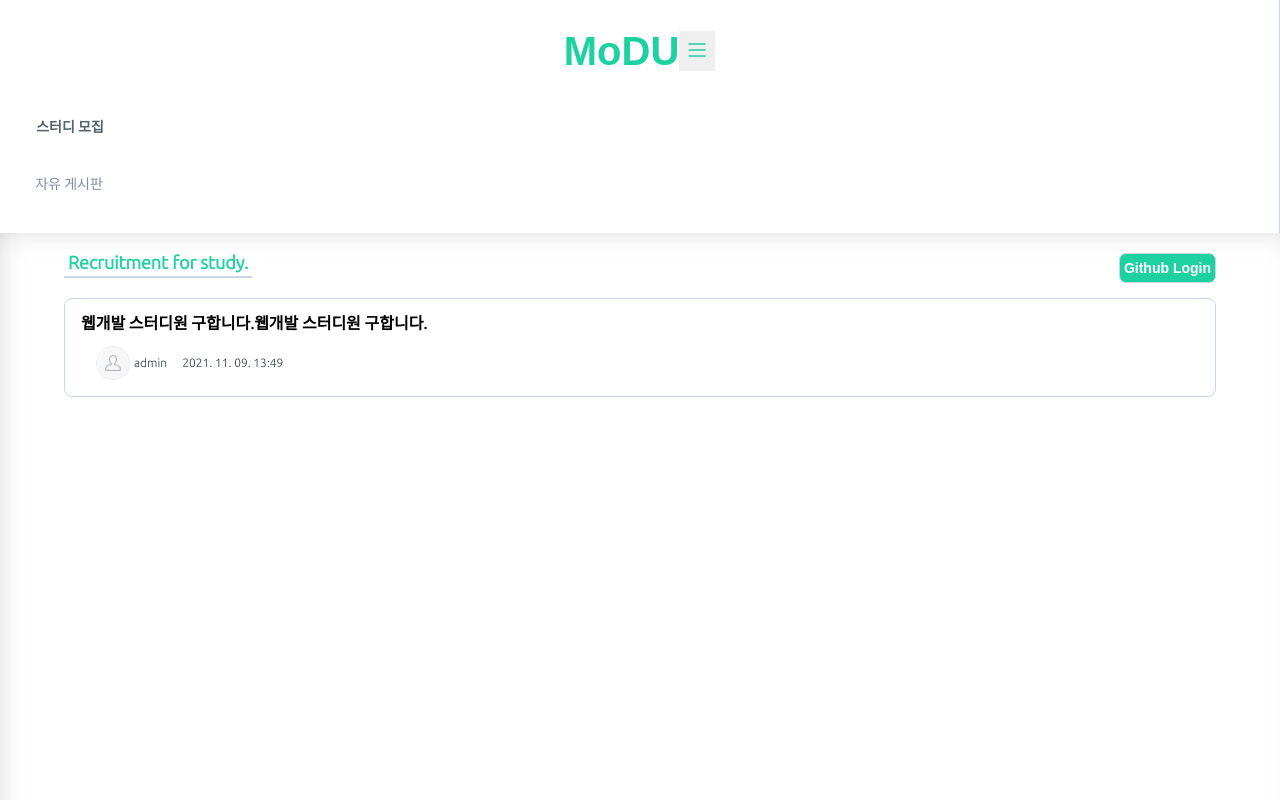
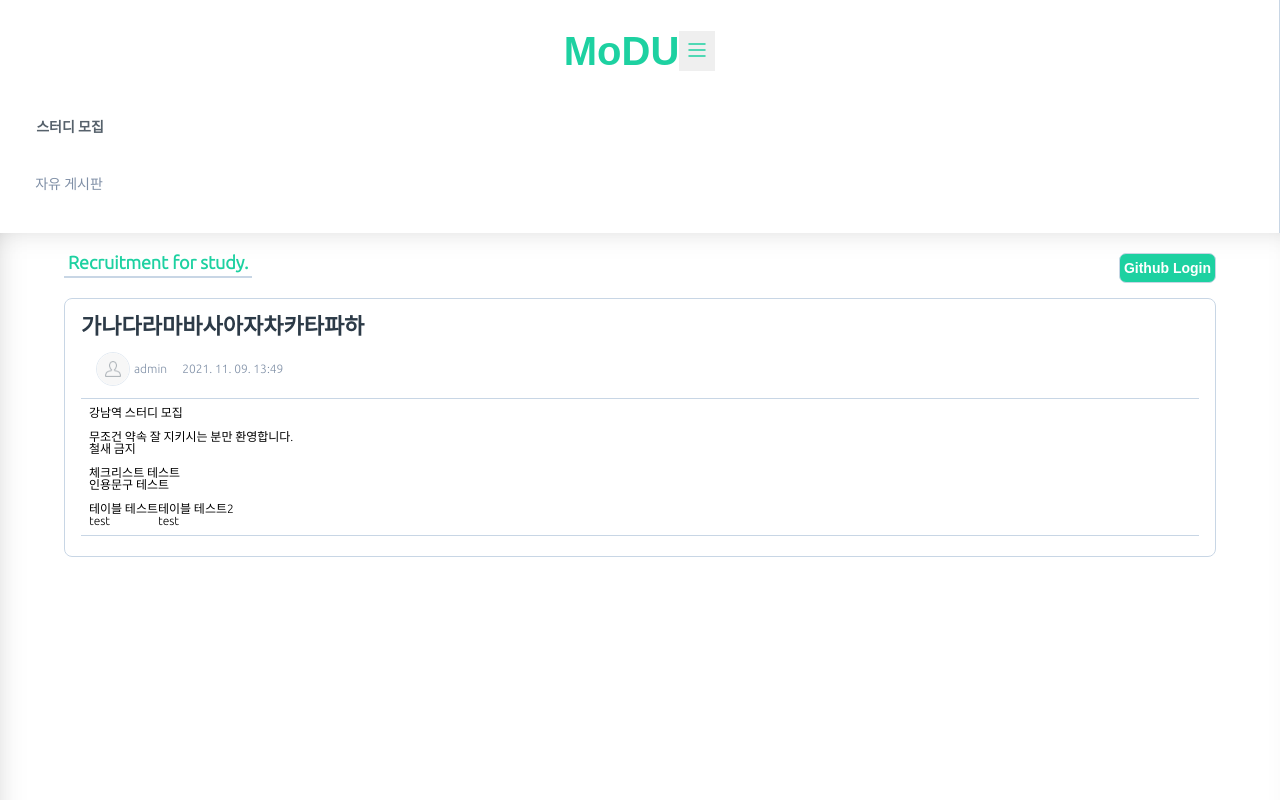
Before and after one commit to yondo123/modu, a Vue app: page /post/1 in a window 1280 px wide. Shown: the top 800 px of the page. Built offline with nearby package versions, Linux system fonts and the light colour scheme; the HTML template or start-up script is replaced by a standard one; a web font is replaced by a local one; what v-calendar would draw is missing.

Commit message:
update : toast-editor setHTML 적용 및 글 내용 화면 구현

```diff
--- a/src/components/MDComment.vue
+++ b/src/components/MDComment.vue
@@ -6,4 +6,5 @@
 export default {};
 </script>
 
-<style></style>
+<style scoped>
+</style>
--- a/src/components/MDPost.vue
+++ b/src/components/MDPost.vue
@@ -3,24 +3,34 @@
         <main>
             <MDProfile></MDProfile>
             <div class="post-wrap">
-                <h2 class="post-title">웹개발 스터디원 구합니다.웹개발 스터디원 구합니다.</h2>
+                <h2 class="post-title">가나다라마바사아자차카타파하</h2>
                 <div class="post-info">
                     <div class="profile">
-                        <img src="../assets/logo.jpg" alt="user_id" />
+                        <img src="../assets/logo.jpg" alt="user_id" class="writer-img" />
                     </div>
                     <p class="publish"><span class="writer">admin</span><span class="date">2021. 11. 09. 13:49</span></p>
                 </div>
+                <div class="post-content ProseMirror toastui-editor-contents" v-html="contentSource"></div>
+                <div class="post-comments"></div>
             </div>
-            <div class="comment-wrap"></div>
         </main>
     </div>
 </template>
 
 <script>
+import '@toast-ui/editor/dist/toastui-editor.css';
 import MDProfile from '../components/MDProfile.vue';
 export default {
+    data() {
+        return {
+            contentSource: ''
+        };
+    },
     components: {
         MDProfile
+    },
+    created() {
+        this.contentSource = `<h3>강남역 스터디 모집</h3><p><br class="ProseMirror-trailingBreak"></p><p>무조건 약속 잘 지키시는 분만 환영합니다. </p><p><strong>철새 금지</strong></p><p><br class="ProseMirror-trailingBreak"></p><ul><li class="task-list-item checked" data-task="true" data-task-checked="true"><p>체크리스트 테스트</p></li></ul><blockquote><p>인용문구 테스트</p></blockquote><p><br class="ProseMirror-trailingBreak"></p><table><thead><tr><th><p>테이블 테스트</p></th><th><p>테이블 테스트2</p></th></tr></thead><tbody><tr><td><p>test</p></td><td><p>test</p></td></tr></tbody></table>`;
     }
 };
 </script>
@@ -36,9 +46,11 @@ export default {
 }
 
 .post-title {
+    font-size: 1.8rem;
     white-space: nowrap;
     overflow: hidden;
     text-overflow: ellipsis;
+    color: var(--font-color);
 }
 
 .post-info {
@@ -55,14 +67,25 @@ export default {
     transform: translateY(-50%);
 }
 
+.writer-img {
+    margin-left: 0;
+}
+
 .writer,
 .date {
     font-size: 1.2rem;
-    color: var(--font-color);
+    color: var(--sub-font-color);
 }
 
 .date {
     margin-left: 0.5rem;
+}
+
+.post-content {
+    margin-top: 1.2rem;
+    padding: 0.8rem;
+    border-top: 0.1rem solid var(--border-color);
+    border-bottom: 0.1rem solid var(--border-color);
 }
 
 /* laptop */
@@ -70,6 +93,10 @@ export default {
     .writer,
     .date {
         margin-left: 1.5rem;
+    }
+
+    .post-title {
+        font-size: 2.2rem;
     }
 }
 
--- a/src/components/MDPostWrite.vue
+++ b/src/components/MDPostWrite.vue
@@ -10,7 +10,7 @@
             <div ref="edtior" class="editor-wrap"></div>
             <div class="post-button-wrap">
                 <button type="button" class="green-button">취소</button>
-                <button type="button" class="green-button">글쓰기</button>
+                <button type="button" class="green-button" v-on:click="getHtmlSource">글쓰기</button>
             </div>
         </main>
     </div>
@@ -21,10 +21,15 @@ import '@toast-ui/editor/dist/toastui-editor.css';
 import Editor from '@toast-ui/editor';
 import {ref, onMounted} from 'vue';
 
+let toastEditor;
 const edtior = ref(null);
 
+function getHtmlSource() {
+    console.log(toastEditor.getHTML());
+}
+
 onMounted(() => {
-    const toastEditor = new Editor({
+    toastEditor = new Editor({
         el: edtior.value,
         height: '720px',
         initialEditType: 'wysiwyg',
@@ -35,6 +40,10 @@ onMounted(() => {
 </script>
 <style scoped>
 @import url('../assets/css/board.css');
+
+main {
+    position: relative;
+}
 .post-header {
     display: flex;
     font-size: 1.6rem;
@@ -68,6 +77,7 @@ onMounted(() => {
 .post-button-wrap {
     position: absolute;
     right: 0.1rem;
+    margin-top: 2.5rem;
 }
 
 .post-button-wrap button {
@@ -76,6 +86,10 @@ onMounted(() => {
 
 /* laptop */
 @media screen and (min-width: 1024px) {
+    .post-button-wrap {
+        margin-top: 1.5rem;
+    }
+
     .post-header > input {
         width: 48rem;
     }
```
